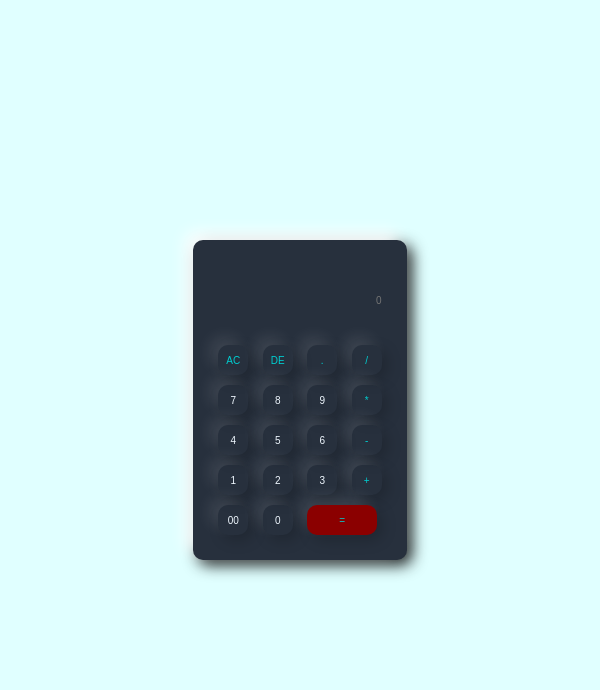
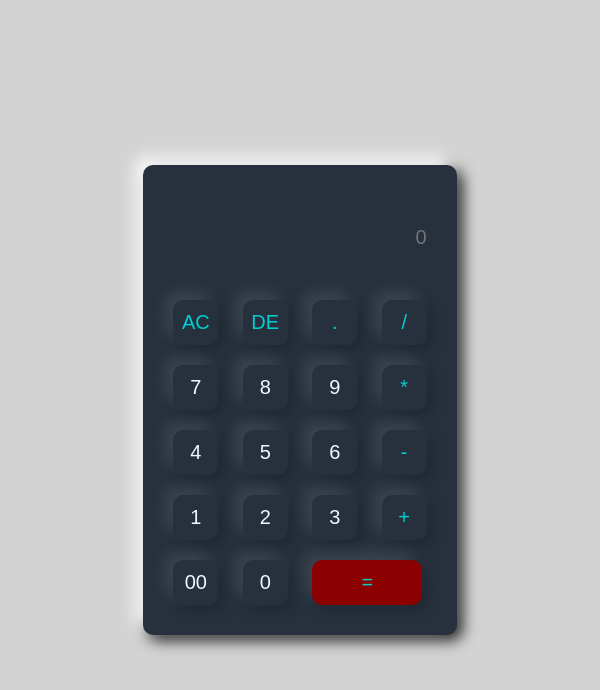
Before and after one commit to jannatulferdausirin/javaScript_calculator, a plain HTML site: page index.html in a window 600 px wide. Drawn offline with Linux system fonts and the light colour scheme.

Commit message:
responsive added

```diff
--- a/css/style.css
+++ b/css/style.css
@@ -49,37 +49,54 @@ form input.equal{
 form input.operator{
     color: darkturquoise;
 }
-@media only screen and (min-width:320px) and (max-width:650px) {
+@media only screen and (min-width:320px) and (max-width:576px) {
     .container{
         background-color: lightcyan;
         height: 100vh;
         width: 100%;
-        padding: 5px;
+        padding: 10px;
     }
     .calculator form input{
-        width: 30px;
-        height: 30px;
-        margin: 5px;
-        font-size: 10px;
+        width: 35px;
+        height: 35px;
+        margin: 10px;
+        font-size: 15px;
     }
     form input.equal{
-        width: 70px;
+        width: 90px;
     }
 }
-@media only screen and (min-width:650px) and (max-width:1150px) {
+@media only screen and (min-width:577px) and (max-width:768px) {
     .container{
         background-color: lightgrey;
         height: 100vh;
         width: 100%;
-        padding:10px;
+        padding:15px;
     }
     .calculator form input{
-        width: 40px;
-        height: 40px;
+        width: 45px;
+        height: 45px;
         margin: 10px;
-        font-size: 15px;
+        font-size: 20px;
     }
     form input.equal{
-        width: 100px;
+        width: 110px;
     }
 }
+@media only screen and (min-width:769px) and (max-width:992px) {
+    .container{
+        background-color: lightsteelblue;
+        height: 100vh;
+        width: 100%;
+        padding:15px;
+    }
+    .calculator form input{
+        width: 50px;
+        height: 50px;
+        margin: 10px;
+        font-size: 20px;
+    }
+    form input.equal{
+        width: 120px;
+    }
+}
```
